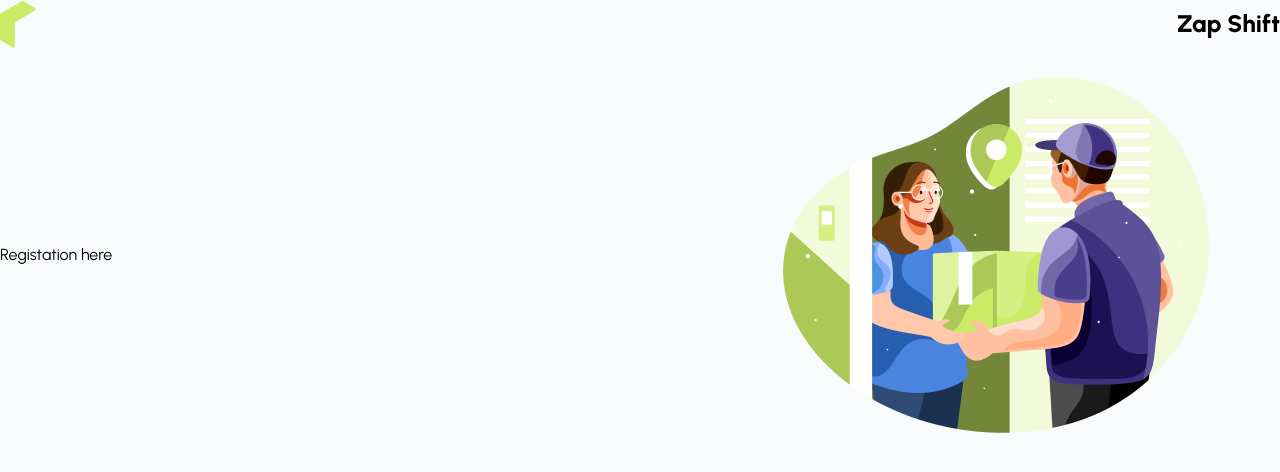
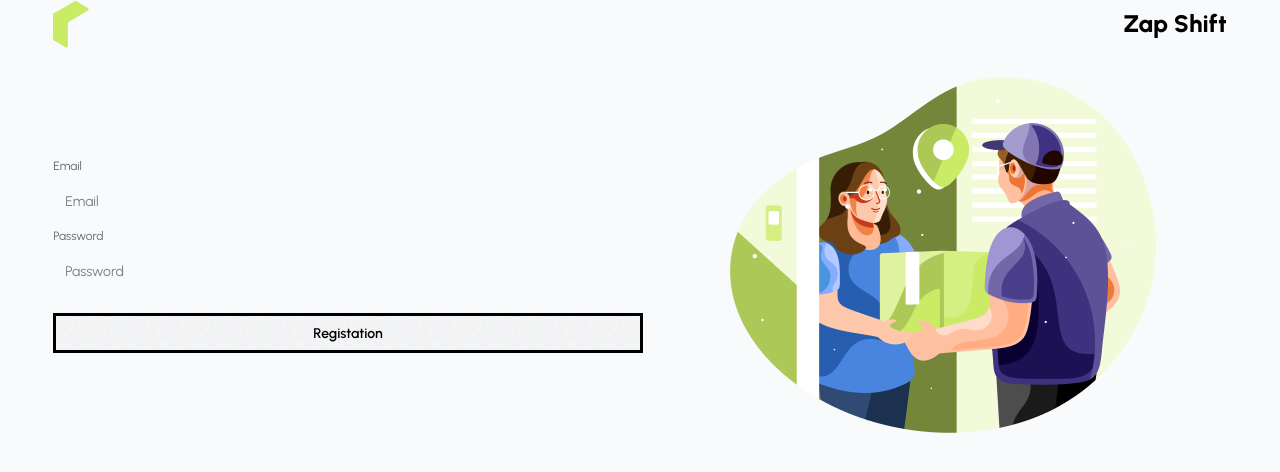
Before and after one commit to asik247/zap-shift-client-site, a React (Vite) app: page /registation in a window 1280 px wide. Shown: the top 472 px of the page. Built offline with nearby package versions, Linux system fonts and the light colour scheme.

Commit message:
using react hook form

```diff
--- a/package.json
+++ b/package.json
@@ -14,6 +14,7 @@
     "leaflet": "^1.9.4",
     "react": "^19.2.6",
     "react-dom": "^19.2.6",
+    "react-hook-form": "^7.76.0",
     "react-icons": "^5.6.0",
     "react-leaflet": "^5.0.0-rc.2",
     "react-responsive-carousel": "^3.2.23",
--- a/src/Layouts/AuthLayout.jsx
+++ b/src/Layouts/AuthLayout.jsx
@@ -4,8 +4,10 @@ import authImage from '../assets/authImage.png'
 import Logo from '../Shared/Logo';
 const AuthLayout = () => {
     return (
-        <div>
-           <Logo></Logo>
+        <div className='w-11/12 mx-auto'>
+            <div>
+                <Logo></Logo>
+            </div>
             <div className='flex items-center gap-4'>
                 <div className='flex-1'>
                     <Outlet></Outlet>
--- a/src/Pages/Auth/Registation.jsx
+++ b/src/Pages/Auth/Registation.jsx
@@ -1,9 +1,25 @@
 import React from 'react';
+import { useForm } from 'react-hook-form';
 
 const Registation = () => {
+    const {register,handleSubmit} = useForm()
+    const handleRegistater = (data)=>{
+        console.log('resigatio data;',data);
+
+    }
     return (
         <div>
-            <p>Registation here</p>
+            <form onSubmit={handleSubmit(handleRegistater)}>
+                <fieldset className="fieldset">
+                    <label className="label">Email</label>
+                    <input type="email" {...register("email")} className="input" placeholder="Email" />
+                    <label className="label">Password</label>
+                    {/* password field */}
+                    <input type="password" {...register("password")} className="input" placeholder="Password" />
+
+                    <button className="btn btn-neutral mt-4">Registation</button>
+                </fieldset>
+            </form>
         </div>
     );
 };
```
Also changed, not shown: 1 other file (tests, documents, lock files or other folders).
